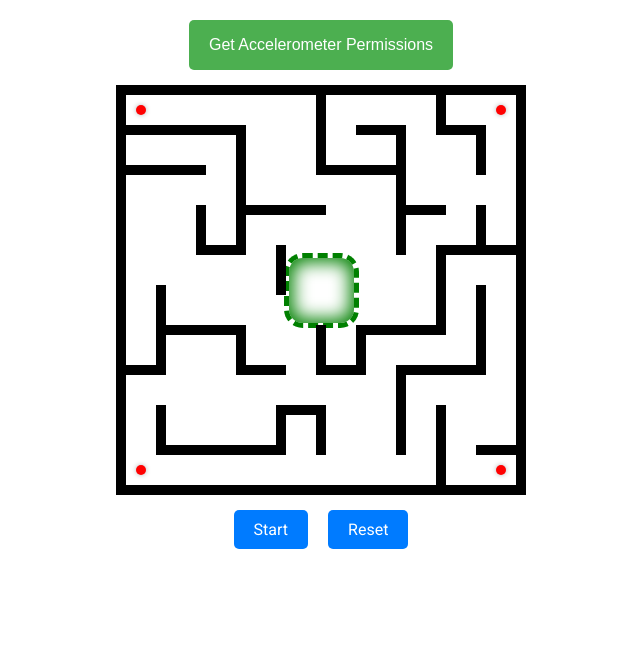
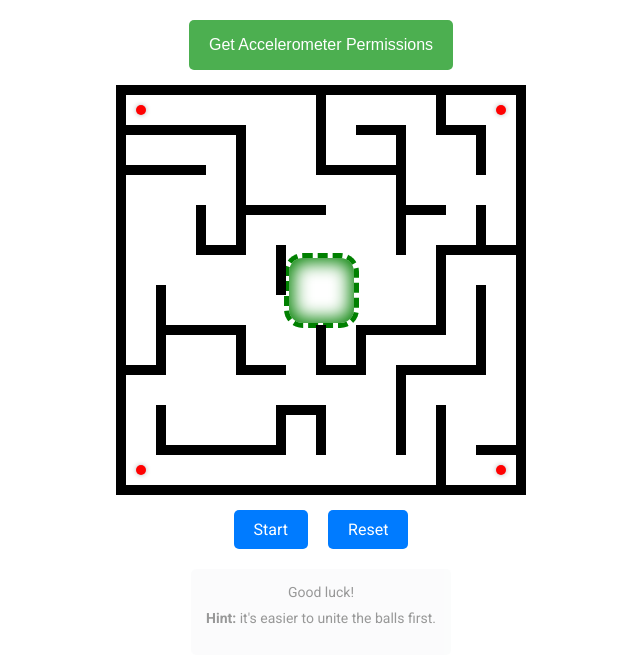
Before and after one commit to probstlukas/mociot-web-app, a plain HTML site: page index.html in a window 1280 px wide. Both pictures are taken after a click on the element "Start". Shown: the whole page, without its empty margins (319-959 px from the left). Drawn offline with Linux system fonts and the light colour scheme.

Commit message:
Adjust #game-container CSS and make small changes to the info messages

```diff
--- a/css/styles.css
+++ b/css/styles.css
@@ -22,6 +22,11 @@ body {
     align-items: center;
     justify-content: center;
     height: 100%;
+}
+
+#game-container {
+    gap: 30px;
+    perspective: 600px;
 }
 
 #accelPermsButton {
--- a/js/script.js
+++ b/js/script.js
@@ -337,7 +337,8 @@ function startGame() {
     if (!gameInProgress) {
         gameInProgress = true;
         window.requestAnimationFrame(main);
-        noteElement.style.opacity = 0;
+        noteElement.style.opacity = 0.5;
+        noteElement.innerHTML = "Good luck! <p><b>Hint:</b> it's easier to unite the balls first.</p>";
     }
 }
 
@@ -358,7 +359,7 @@ function resetGame() {
 
     mazeElement.style.cssText = `transform: rotateY(0deg) rotateX(0deg)`;
 
-    noteElement.innerHTML = `Move every ball to the center to win the game.`;
+    noteElement.innerHTML = "Move every ball to the center to win the game.";
     noteElement.style.opacity = 1;
 
     // Balls in the maze
@@ -619,7 +620,7 @@ function main(timestamp) {
 
     // Win detection
     if (balls.every((ball) => distance2D(ball, { x: 400 / 2, y: 400 / 2 }) < 75 / 2)) {
-        noteElement.innerHTML = `Success! You managed to get all four balls to the center.`;
+        noteElement.innerHTML = "Good job! <p>You managed to get all four balls to the center.</p>";
         noteElement.style.opacity = 1;
         gameInProgress = false;
     } else {
```
